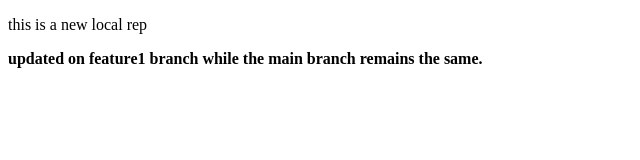
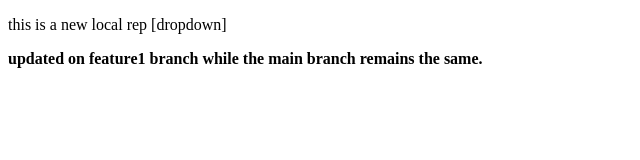
Before and after one commit to ultimateprateek/LocalRepo, a plain HTML site: page index.html in a window 1280 px wide. Shown: the whole page, without its empty margins (0-640 px from the left). Drawn offline with Linux system fonts and the light colour scheme.

Commit message:
adding dropdwon on feature1

```diff
--- a/index.html
+++ b/index.html
@@ -6,7 +6,7 @@
     <title>New LocalRepo</title>
 </head>
 <body>
-    <p>this is a new local rep</p>
+    <p>this is a new local rep [dropdown]</p>
     <strong>updated on feature1 branch while the main branch remains the same.</strong>
 </body>
 </html>
```
